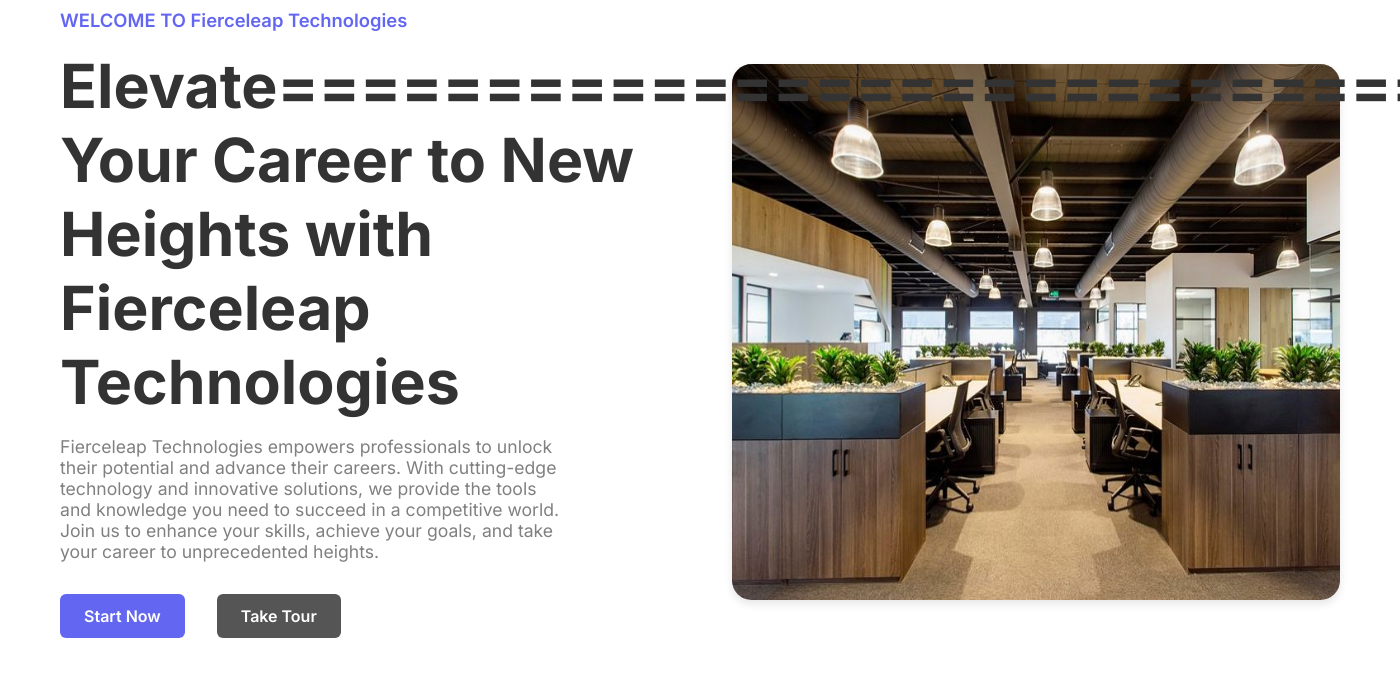
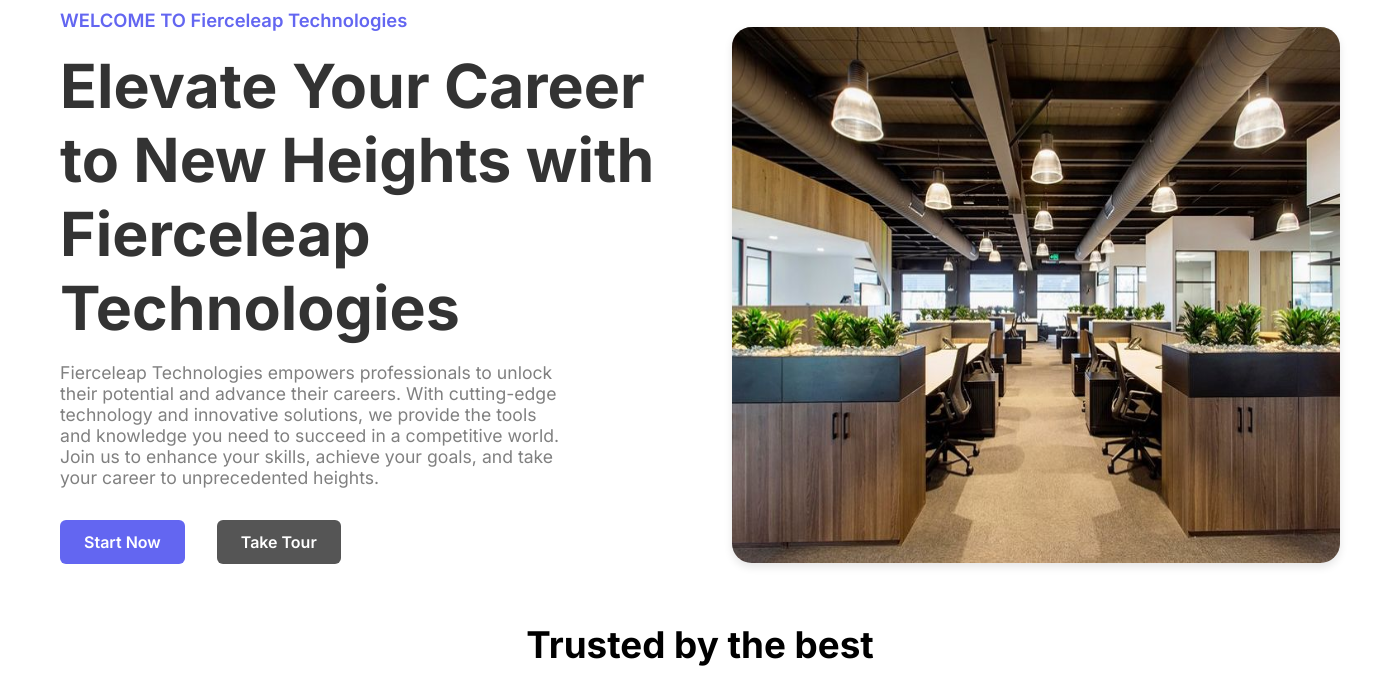
Before and after one commit to manojpisepatil/intern, a Django app: page / in a window 1400 px wide; the page is wider, and only the part inside the window is pictured. Shown: the part 128-804 px from the top of that part. Run offline with Django 4.2, Linux system fonts and the light colour scheme.

Commit message:
Update index.html

```diff
--- a/templates/index.html
+++ b/templates/index.html
@@ -776,7 +776,7 @@
 
             <div class="content-left">
                 <p class="section-label">WELCOME TO Fierceleap Technologies</p>
-                <h1 class="section-title">Elevate============================ Your Career to New Heights with Fierceleap Technologies</h1>
+                <h1 class="section-title">Elevate Your Career to New Heights with Fierceleap Technologies</h1>
                 <p class="section-description">
                     Fierceleap Technologies empowers professionals to unlock their potential and advance their careers. With cutting-edge technology and innovative solutions, we provide the tools and knowledge you need to succeed in a competitive world. Join us to enhance your skills, achieve your goals, and take your career to unprecedented heights.
                 </p>
@@ -1140,7 +1140,7 @@
             © 2024 - Present Fierceleap. All rights reserved.
         </div>
     </div>
-    <script src="{% static '/script.js' %}"></script>
+    <script src="{% static 'script.js' %}"></script>
 
 </body>
 
```
